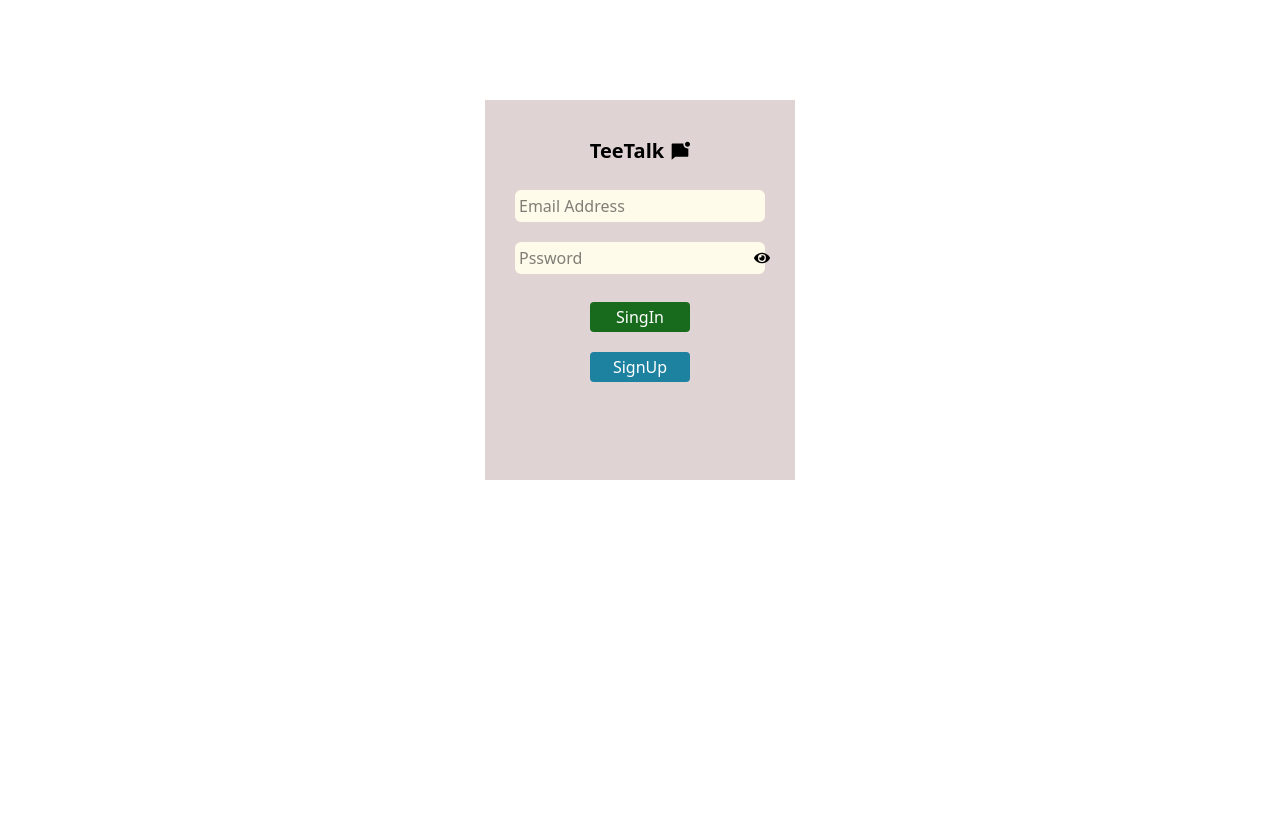
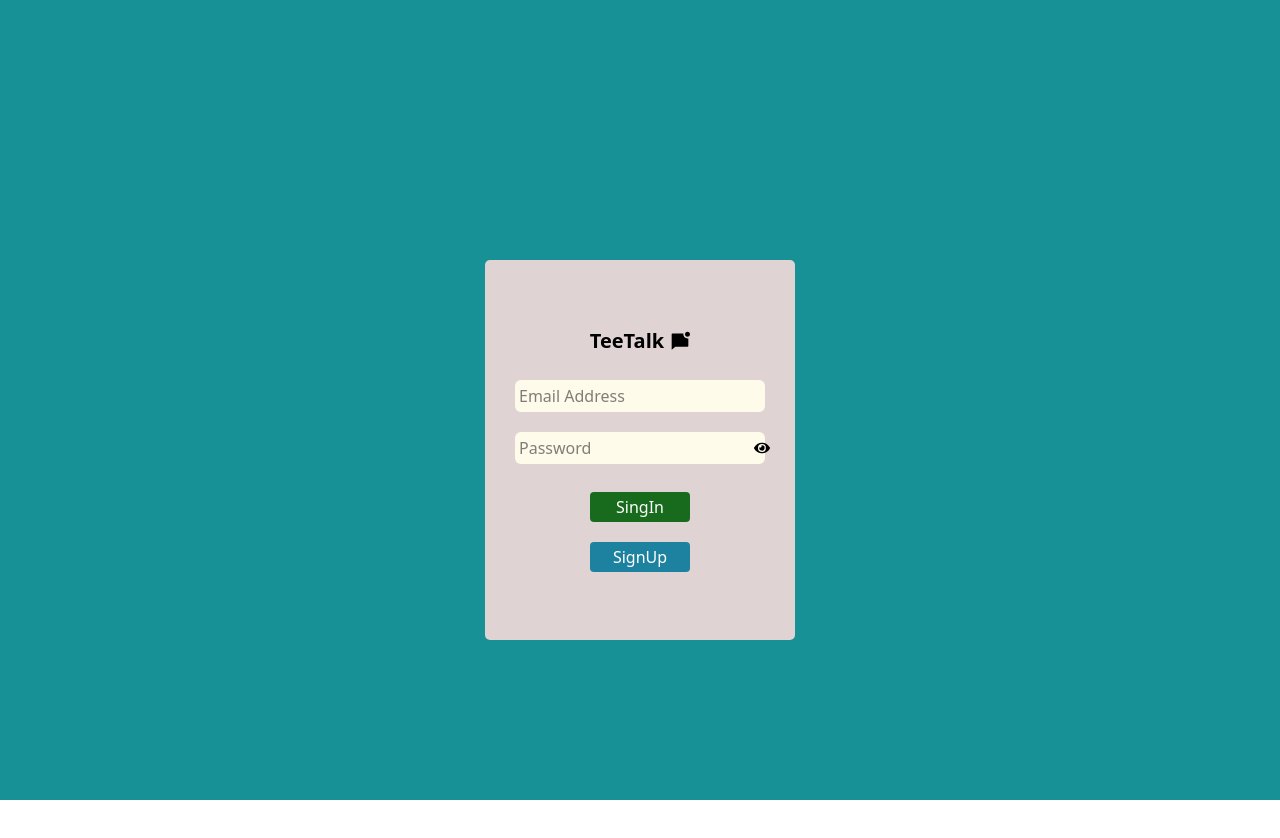
Before and after one commit to moshiurhossain/ReactChatApp-TeeTalk, a React (Vite) app: page / in a window 1280 px wide. Shown: the top 838 px of the page. After the commit the page ends 800 px from the top, so only its background shows below. Built offline with nearby package versions, Linux system fonts and the light colour scheme.

Commit message:
res nd signin demo full complete

```diff
--- a/src/pages/Resgister.jsx
+++ b/src/pages/Resgister.jsx
@@ -8,9 +8,9 @@ const Resgister = () => {
      const [show,setShow]=useState(false)
   return (
     <>
-     <section id='signin' className=' w-full h-screen '>
-        <div  >
-            <div className='w-[310px] h-[410px] bg-[#dfd3d3] pt-4 mx-auto mt-[100px]'>
+     <section id='signin' className=' w-full h-screen flex items-center bg-[#5587d1] '>
+
+            <div className='w-[310px] h-[410px] bg-[#dfd3d3] pt-4 mx-auto mt-[100px] rounded-[5px]'>
 
                 <div className="iconbox mx-auto w-[50%] flex items-center justify-center gap-1.5 font-bold text-[20px] mt-[20px]">
                     TeeTalk<RiChatUnreadFill />
@@ -45,7 +45,7 @@ const Resgister = () => {
 
 
             </div>
-        </div>
+
         </section>
     </>
   )
--- a/src/pages/Singin.jsx
+++ b/src/pages/Singin.jsx
@@ -6,11 +6,11 @@ import { Link } from 'react-router';
 const Singin = () => {
     const [show,setShow]=useState(false)
   return (
-    <>
-    <section id='signin' className=' w-full h-screen '>
-    <div >
-        <div className='w-[310px] h-[380px] bg-[#dfd3d3] pt-4 mx-auto mt-[100px]'>
-            <div className="iconbox mx-auto w-[50%] flex items-center justify-center gap-1.5 font-bold text-[20px] mt-[20px]">
+
+    <section id='signin' className=' w-full h-screen  flex items-center bg-[#189196] '>
+
+        <div className='w-[310px] h-[380px] bg-[#dfd3d3] pt-4 mx-auto mt-[100px] rounded-[5px]'>
+            <div className="iconbox mx-auto w-[50%] flex items-center justify-center gap-1.5 font-bold text-[20px] mt-[50px]">
                 TeeTalk<RiChatUnreadFill />
             </div>
             {/* input box starts */}
@@ -20,7 +20,7 @@ const Singin = () => {
             <div className='w-[250px] bg-amber-50 mt-5 p-1 rounded-[6px] flex justify-between'>
             <input
             className='outline-0'
-            type={show?"text":"password"} placeholder='Pssword'/>
+            type={show?"text":"password"} placeholder='Password'/>
             <button className=' w-[30px] cursor-pointer p-1 ' onClick={()=>{setShow(!show)}}><FaEye /></button>
             </div>
               {/* password end */}
@@ -36,10 +36,10 @@ const Singin = () => {
 
 
         </div>
-    </div>
+
     </section>
 
-    </>
+
   )
 }
 
```
